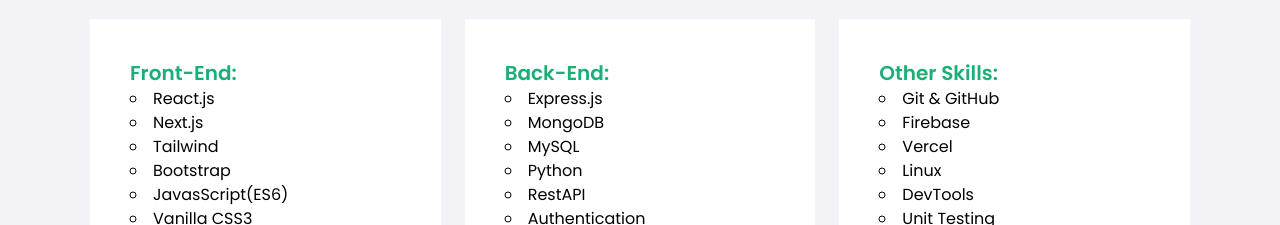
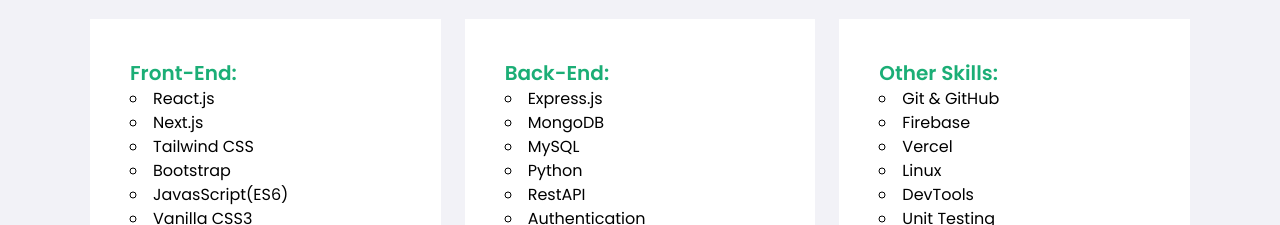
Before and after one commit to abduseu/abdus-client, a React (Vite) app: page / in a window 1280 px wide. Shown: the part 2100-2325 px from the top of the page. Built offline with nearby package versions, Linux system fonts and the light colour scheme.

Commit message:
Skills updated

```diff
--- a/src/components/Skills.jsx
+++ b/src/components/Skills.jsx
@@ -12,7 +12,7 @@
                         <ul className="list-inside list-[circle]">
                             <li>React.js</li>
                             <li>Next.js</li>
-                            <li>Tailwind</li>
+                            <li>Tailwind CSS</li>
                             <li>Bootstrap</li>
                             <li>JavasScript(ES6)</li>
                             <li>Vanilla CSS3</li>
```
